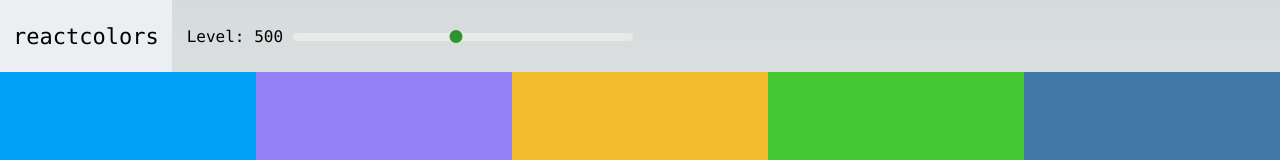
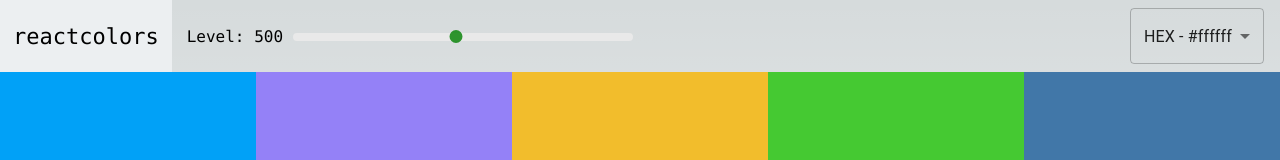
Before and after one commit to RinatM01/React-Colors, a Next.js app: page / in a window 1280 px wide. Shown: the top 160 px of the page. Built offline with nearby package versions, Linux system fonts and the light colour scheme.

Commit message:
added color format change feature

```diff
--- a/package.json
+++ b/package.json
@@ -9,6 +9,10 @@
     "lint": "next lint"
   },
   "dependencies": {
+    "@emotion/react": "^11.10.6",
+    "@emotion/styled": "^11.10.6",
+    "@mui/icons-material": "^5.11.11",
+    "@mui/material": "^5.11.14",
     "chroma-js": "^2.4.2",
     "eslint": "8.36.0",
     "eslint-config-next": "13.2.4",
--- a/src/Components/Navbar/Navbar.js
+++ b/src/Components/Navbar/Navbar.js
@@ -1,10 +1,36 @@
 import React, { Component } from 'react';
 import Slider from 'rc-slider';
 import styles from './Navbar.module.css';
+import Select, { SelectChangeEvent } from '@mui/material/Select';
+import MenuItem from '@mui/material/MenuItem';
+import Snackbar from '@mui/material/Snackbar';
+import IconButton from '@mui/material/IconButton';
+import CloseIcon from '@mui/icons-material/Close';
 
 export default class Navbar extends Component {
+	constructor(props) {
+		super(props);
+		this.state = {
+			format: 'hex',
+			open: false
+		};
+		this.handleChange = this.handleChange.bind(this);
+		this.closeSnack = this.closeSnack.bind(this);
+	}
+
+	handleChange(e) {
+		this.setState({ format: e.target.value, open: true }, () => {
+			this.props.changeFormat(this.state.format);
+		});
+	}
+
+	closeSnack() {
+		this.setState({ open: false });
+	}
+
 	render() {
-		const { light, changeLight } = this.props;
+		const { light, changeLight, changeFormat } = this.props;
+		const { format, open } = this.state;
 		return (
 			<header className={styles.Navbar}>
 				<div className={styles.Logo}>
@@ -22,6 +48,28 @@ export default class Navbar extends Component {
 						/>
 					</div>
 				</div>
+				<div className={styles.SelectContainer}>
+					<Select value={format} onChange={this.handleChange}>
+						<MenuItem value="hex">HEX - #ffffff</MenuItem>
+						<MenuItem value="rgb">RGB - rgb(255,255,255)</MenuItem>
+						<MenuItem value="rgba">
+							RGBA - rgba(255,255,255,1.0)
+						</MenuItem>
+					</Select>
+				</div>
+				<Snackbar
+					open={open}
+					autoHideDuration={3000}
+					message={
+						<span>Format Changed to {format.toUpperCase()}</span>
+					}
+					action={[
+						<IconButton onClick={this.closeSnack}>
+							<CloseIcon />
+						</IconButton>
+					]}
+					onClose={this.closeSnack}
+				/>
 			</header>
 		);
 	}
--- a/src/Components/Navbar/Navbar.module.css
+++ b/src/Components/Navbar/Navbar.module.css
@@ -25,3 +25,8 @@
 	margin: 0px 10px;
 	display: inline-block;
 }
+
+.SelectContainer {
+	margin-left: auto;
+	margin-right: 1rem;
+}
--- a/src/Components/Palette/Palette.js
+++ b/src/Components/Palette/Palette.js
@@ -7,22 +7,38 @@ export default class Palette extends Component {
 	constructor(props) {
 		super(props);
 		this.state = {
-			light: 500
+			light: 500,
+			format: 'hex'
 		};
 		this.changeLight = this.changeLight.bind(this);
+		this.changeFormat = this.changeFormat.bind(this);
 	}
+
 	changeLight(light) {
 		this.setState({ light });
 	}
+
+	changeFormat(format) {
+		this.setState({ format });
+	}
+
 	render() {
 		const { colors } = this.props.palette;
-		const { light } = this.state;
+		const { light, format } = this.state;
 		const colorBoxes = colors[light].map((color) => (
-			<ColorBox key={color} background={color.hex} name={color.name} />
+			<ColorBox
+				key={color}
+				background={color[format]}
+				name={color.name}
+			/>
 		));
 		return (
 			<div className={styles.Palette}>
-				<Navbar light={light} changeLight={this.changeLight} />
+				<Navbar
+					light={light}
+					changeLight={this.changeLight}
+					changeFormat={this.changeFormat}
+				/>
 				<div className={styles.PaletteColors}>{colorBoxes}</div>
 				{/* Footer here */}
 			</div>
```
Also changed, not shown: 1 other file (tests, documents, lock files or other folders).
